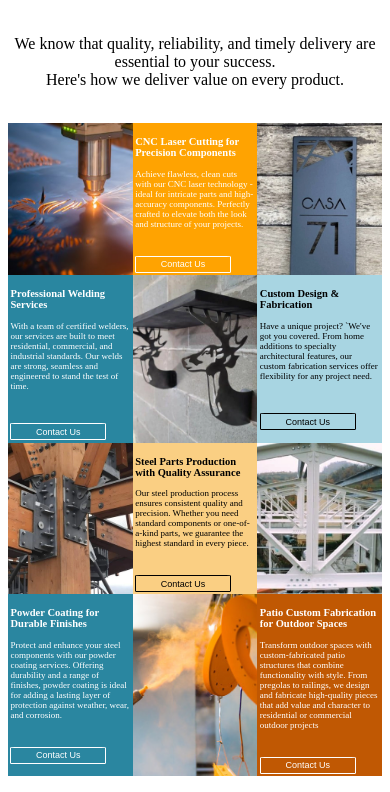
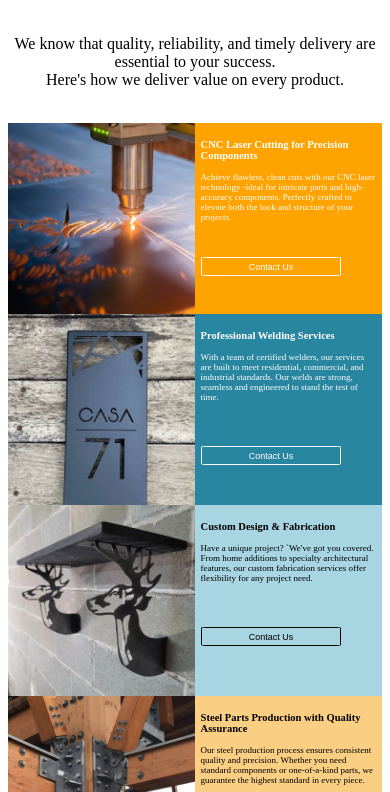
Before and after one commit to Dare649/rokswood-efab, a plain HTML site: page index.html in a window 390 px wide. Shown: the part 1050-1842 px from the top of the page. Drawn offline with Linux system fonts and the light colour scheme.

Commit message:
second commit

```diff
--- a/style.css
+++ b/style.css
@@ -184,7 +184,7 @@
 }
 
 .grid-inner-text {
-    padding: 3%;
+    padding: 5%;
 }
 
 .grid-text-bg-1 {
@@ -467,7 +467,7 @@
 
     .fifth {
         display: grid;
-        grid-template-columns: repeat(auto-fit, minmax(30%, 1fr));
+        grid-template-columns: repeat(auto-fit, minmax(50%, 1fr));
     }
 
 
@@ -495,7 +495,7 @@
     }
 
     .grid-inner-text {
-        padding: 2%;
+        padding: 3%;
         font-size: xx-small;
     }
 
```
